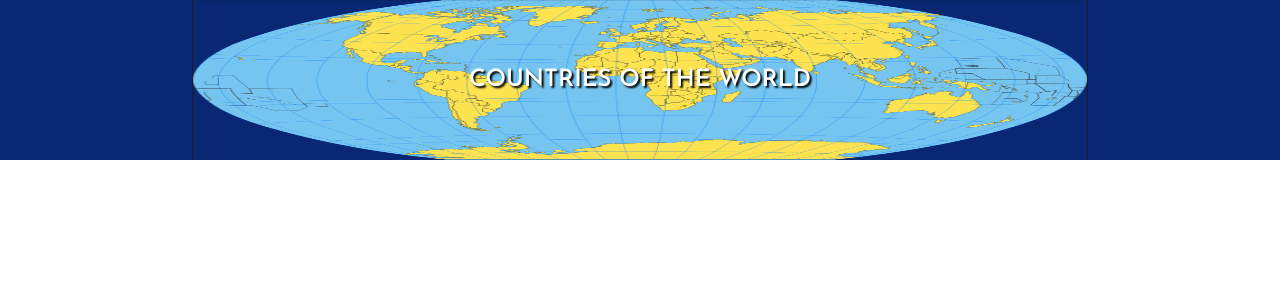
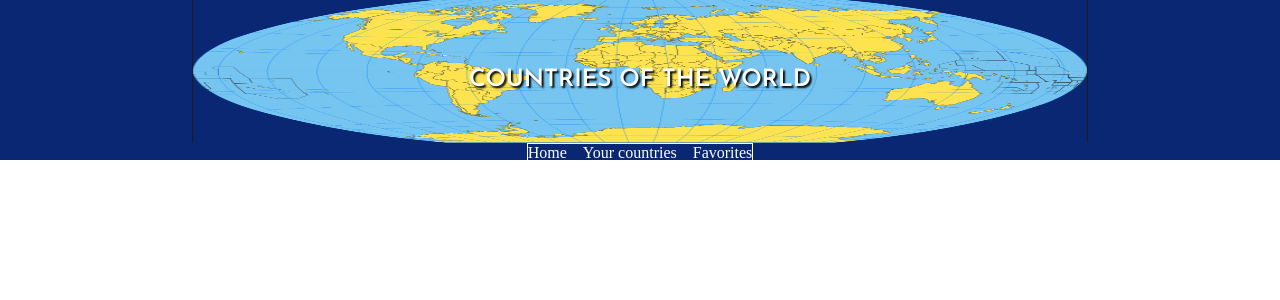
Before and after one commit to isdi-coders-2023/Bubbles-202307-mad, a React (Vite) app: page /todo in a window 1280 px wide. Shown: the top 300 px of the page. Built offline with nearby package versions, Linux system fonts and the light colour scheme.

Commit message:
Add menu to header & get styles to menu

```diff
--- a/src/config.ts
+++ b/src/config.ts
@@ -3,5 +3,5 @@ import { MenuOption } from './model/menu_options';
 export const menuOptions: MenuOption[] = [
   { path: '/home', label: 'Home' },
   { path: '/todo', label: 'Your countries' },
-  { path: '/got', label: 'Favorites' },
+  { path: '/favorite', label: 'Favorites' },
 ];
--- a/src/header/header.module.scss
+++ b/src/header/header.module.scss
@@ -6,6 +6,7 @@
   width: 100vw;
   height: 20vh;
   background-color: #092773;
+  position: relative;
 }
 
 .tittle {
@@ -24,5 +25,5 @@
 
 .world {
   width: 70%;
-  height: 100%;
+  height: 90%;
 }
--- a/src/header/header.tsx
+++ b/src/header/header.tsx
@@ -1,6 +1,8 @@
+import { Menu } from '../menu/Menu';
 import styles from './header.module.scss';
 export const Header = () => {
   return (
+    <>
       <header className={styles.header}>
         <h1 className={styles.tittle}>countries of the world</h1>
         <img
@@ -8,6 +10,8 @@ export const Header = () => {
           src="../../mundo.png"
           alt="Image of the world"
         />
+        <Menu></Menu>
       </header>
+    </>
   );
 };
--- a/src/main.tsx
+++ b/src/main.tsx
@@ -1,7 +1,7 @@
 import React from 'react';
 import ReactDOM from 'react-dom/client';
 import '../global.scss';
-import App from './app/app';
+import App from './app/App';
 
 ReactDOM.createRoot(document.getElementById('root')!).render(
   <React.StrictMode>
--- a/src/menu/Menu.tsx
+++ b/src/menu/Menu.tsx
@@ -1,14 +1,16 @@
-import { Link } from 'react-router-dom';
 import { menuOptions } from '../config';
-
+import style from './menu.module.scss';
 export function Menu() {
   return (
     <>
-      <nav>
-        <ol>
+      <nav className={style.nav}>
+        <ol className={style.ol}>
           {menuOptions.map((item) => (
-            <li key={item.label}>
-              <Link to={item.path}>{item.label}</Link>
+            <li key={item.label} className={style.li}>
+              <a href="#" className={style.a}>
+                {item.label}
+              </a>
+              {/* <Link to={item.path}>{item.label}</Link> */}
             </li>
           ))}
         </ol>
--- /dev/null
+++ b/src/menu/menu.module.scss
@@ -0,0 +1,17 @@
+.nav {
+  position: relative;
+  bottom: 0%;
+  .ol {
+    list-style: none;
+    display: flex;
+    gap: 1rem;
+    border-top: 1px solid white;
+    border-inline: 1px solid white;
+    .li {
+      .a {
+        text-decoration: none;
+        color: white;
+      }
+    }
+  }
+}
```
Also changed, not shown: 2 other files (tests, documents, lock files or other folders). Lines whose indentation alone changed are shown as unchanged.
